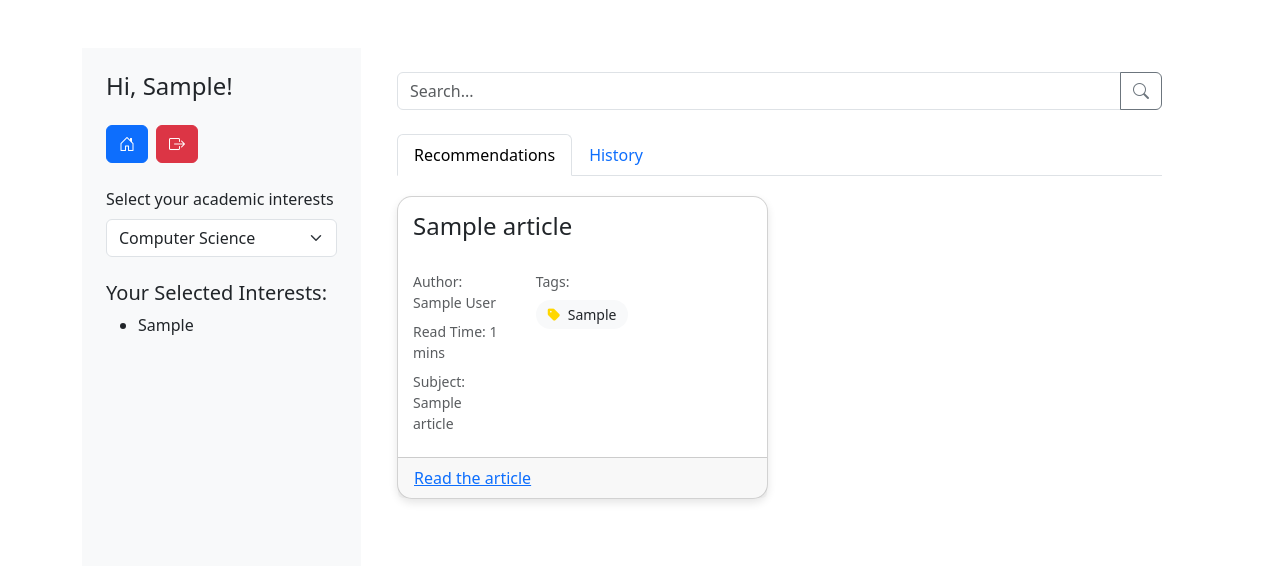
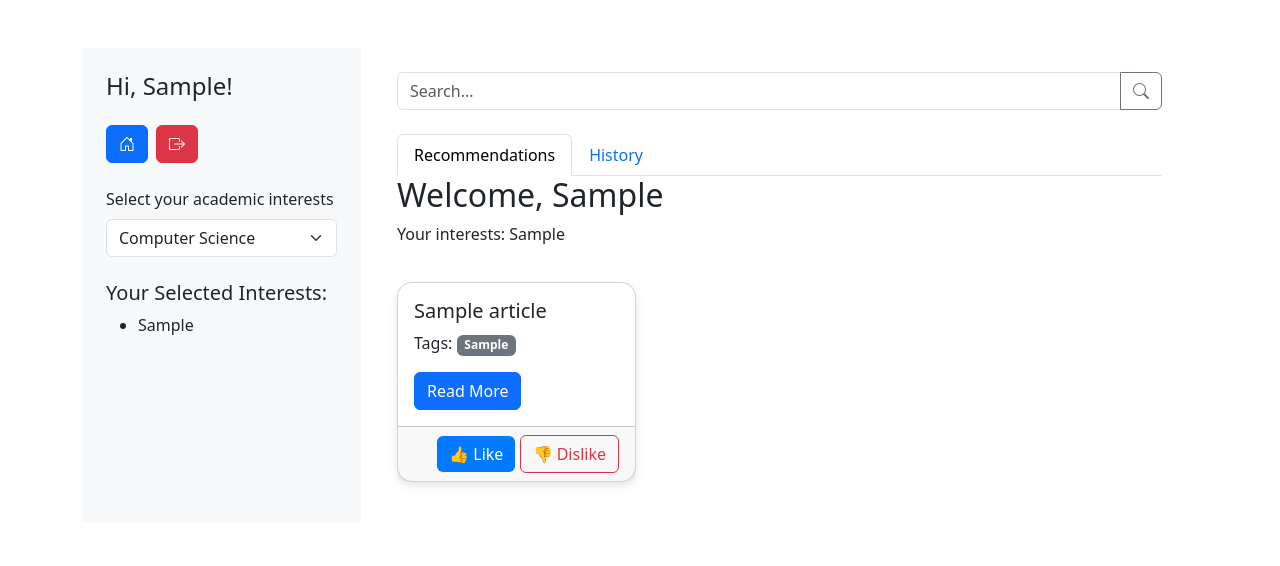
Before and after one commit to Raveen522/academic_recommender, a Django app: page /dashboard/ in a window 1280 px wide. Shown: the top 566 px of the page. Run offline with Django 5.2, Linux system fonts and the light colour scheme; a user stored in the database is signed in; tables that the repository leaves empty hold one stand-in row (values such as "Sample post").

Commit message:
User reactions adding feature implemented

```diff
--- a/main/models.py
+++ b/main/models.py
@@ -18,7 +18,7 @@
     def __str__(self):
         return self.user.username
 
-# added this model on 21/01/2025
+
 class Article(models.Model):
     title = models.CharField(max_length=255)
     author = models.CharField(max_length=255)
@@ -32,3 +32,22 @@
 
     def __str__(self):
         return self.title
+
+
+class UserReaction(models.Model):
+    LIKE = 'like'
+    DISLIKE = 'dislike'
+    REACTION_CHOICES = [
+        (LIKE, 'Like'),
+        (DISLIKE, 'Dislike'),
+    ]
+
+    user_profile = models.ForeignKey(UserProfile, on_delete=models.CASCADE, related_name='reactions')
+    article = models.ForeignKey(Article, on_delete=models.CASCADE, related_name='reactions')
+    reaction = models.CharField(max_length=10, choices=REACTION_CHOICES)
+
+    class Meta:
+        unique_together = ('user_profile', 'article')  # Ensure one reaction per article per user
+
+    def __str__(self):
+        return f"{self.user_profile.user.username} - {self.article.title} - {self.reaction}"
--- a/main/static/css/styles.css
+++ b/main/static/css/styles.css
@@ -55,3 +55,9 @@
     background-color: #007bff;
     border-color: #007bff;
 }
+
+button.active {
+    background-color: #28a745;
+    color: white;
+    border: none;
+}
--- a/main/templates/main/dashboard.html
+++ b/main/templates/main/dashboard.html
@@ -72,38 +72,84 @@
                     <!-- Recommendations Tab -->
                     <div class="tab-pane fade show active" id="recommendations" role="tabpanel" aria-labelledby="recommendations-tab">
                         <div class="row">
-                            {% for article in recommendations %}
-                            <div class="col-md-6 mb-4">
-                                <div class="card">
-                                    <div class="title-section">
-                                        <h4 class="mb-0">{{ article.title }}</h4>
-                                    </div>
-                                    <div class="row g-0">
-                                        <div class="col-12 col-md-4 info-section">
-                                            <small class="text-muted meta-text">Author: {{ article.author }}</small>
-                                            <small class="text-muted meta-text">Read Time: {{ article.read_time }} mins</small>
-                                            <small class="text-muted meta-text">Subject: {{ article.subject }}</small>
-                                        </div>
-                                        <div class="col-12 col-md-6 info-section">
-                                            <small class="text-muted d-block mb-2">Tags:</small>
-                                            <div class="d-flex flex-wrap">
-                                                {% for tag in article.tags|split:" " %}
-                                                    <span class="tag d-inline-block me-2 mb-2">
-                                                        <i class="fas fa-tag"></i> {{ tag }}
-                                                    </span>
-                                                {% endfor %}
+
+                            <div class="container">
+                                <h2>Welcome, {{ first_name }}</h2>
+                                <p>Your interests: {{ interests|join:", " }}</p>
+
+                                <div class="row">
+                                    {% for article in recommendations %}
+                                    <div class="col-md-4">
+                                        <div class="card mb-3">
+                                            <div class="card-body">
+                                                <h5 class="card-title">{{ article.title }}</h5>
+                                                <p class="card-text">
+                                                    Tags:
+                                                    {% for tag in article.tags_list %}
+                                                    <span class="badge bg-secondary">{{ tag }}</span>
+                                                    {% endfor %}
+                                                </p>
+                                                <a href="{{ article.url }}" class="btn btn-primary" target="_blank">Read More</a>
+                                            </div>
+                                            <div class="card-footer text-end">
+                                                <button
+                                                    class="btn btn-outline-success like-btn {% if article.reaction == 'like' %}active{% endif %}"
+                                                    data-article-id="{{ article.id }}"
+                                                    data-reaction="like">
+                                                    👍 Like
+                                                </button>
+                                                <button
+                                                    class="btn btn-outline-danger dislike-btn {% if article.reaction == 'dislike' %}active{% endif %}"
+                                                    data-article-id="{{ article.id }}"
+                                                    data-reaction="dislike">
+                                                    👎 Dislike
+                                                </button>
                                             </div>
                                         </div>
                                     </div>
-
-                                    <div class="card-footer">
-                                        <!-- Add the "Read the article" link -->
-                                        <a href="{{ article.url }}" class="text-primary" target="_blank">Read the article</a>
-                                    </div>
-
+                                    {% endfor %}
                                 </div>
                             </div>
-                            {% endfor %}
+
+                            <script>
+                                document.addEventListener("DOMContentLoaded", () => {
+                                    const buttons = document.querySelectorAll(".like-btn, .dislike-btn");
+
+                                    buttons.forEach(button => {
+                                        button.addEventListener("click", (e) => {
+                                            const articleId = e.target.getAttribute("data-article-id");
+                                            const reaction = e.target.getAttribute("data-reaction");
+
+                                            fetch("{% url 'react_to_article' %}", {
+                                                method: "POST",
+                                                headers: {
+                                                    "Content-Type": "application/x-www-form-urlencoded",
+                                                    "X-CSRFToken": "{{ csrf_token }}"
+                                                },
+                                                body: `article_id=${articleId}&reaction=${reaction}`
+                                            })
+                                            .then(response => response.json())
+                                            .then(data => {
+                                                if (data.success) {
+                                                    // Update button styles based on the reaction
+                                                    buttons.forEach(btn => {
+                                                        if (btn.getAttribute("data-article-id") === articleId) {
+                                                            if (btn.getAttribute("data-reaction") === reaction) {
+                                                                btn.classList.add("active");
+                                                            } else {
+                                                                btn.classList.remove("active");
+                                                            }
+                                                        }
+                                                    });
+                                                }
+                                            })
+                                            .catch(error => console.error("Error:", error));
+                                        });
+                                    });
+                                });
+                            </script>
+
+
                         </div>
                     </div>
 
--- a/main/urls.py
+++ b/main/urls.py
@@ -6,4 +6,5 @@
     path("signup/", views.signup_view, name="signup"),
     path("interest-selection/", views.interest_selection_view, name="interest_selection"),
     path("dashboard/", views.dashboard_view, name="dashboard"),
+    path("react-to-article/", views.react_to_article, name="react_to_article"),
 ]
--- a/main/views.py
+++ b/main/views.py
@@ -77,22 +77,65 @@
     return render(request, 'main/interest_selection.html')
 
 # Dashboard view
+from .models import Article, UserProfile, UserReaction  # Ensure models are imported
+from django.contrib.auth.decorators import login_required
+from django.shortcuts import render, redirect
+from django.contrib.auth import logout
+
 @login_required
 def dashboard_view(request):
     if request.method == "POST" and "logout" in request.POST:
         logout(request)
         return redirect("login")
 
-    user_profile = request.user.profile.interests  # User's interests as a string
-    recommendations = get_recommendations(user_profile)
+    # Fetch the user's profile and interests
+    user_profile = request.user.profile
+    user_interests = user_profile.interests.split(',')  # Convert interests string to a list
 
-    # Process tags for each recommendation
-    for article in recommendations.to_dict('records'):
-        article['tags_list'] = article['tags'].split(',') if article['tags'] else []
+    # Fetch recommendations (this can be your recommendation logic)
+    recommendations = Article.objects.all()  # Replace with actual recommendation logic
+
+    # Fetch user reactions for the logged-in user
+    user_reactions = UserReaction.objects.filter(user_profile=user_profile)
+    reacted_articles = {reaction.article.id: reaction.reaction for reaction in user_reactions}
+
+    # Add reaction info and tags for each article
+    for article in recommendations:
+        article.reaction = reacted_articles.get(article.id, None)
+        article.tags_list = article.tags.split(',') if article.tags else []
 
     return render(request, "main/dashboard.html", {
         "user": request.user,
-        "first_name": request.user.profile.first_name,
-        "interests": user_profile.split(','),
-        "recommendations": recommendations.to_dict('records'),
+        "first_name": user_profile.first_name,
+        "interests": user_interests,
+        "recommendations": recommendations,
     })
+
+
+
+from django.http import JsonResponse
+from django.views.decorators.csrf import csrf_exempt
+
+@csrf_exempt
+@login_required
+def react_to_article(request):
+    if request.method == "POST":
+        article_id = request.POST.get('article_id')
+        reaction = request.POST.get('reaction')  # 'like' or 'dislike'
+
+        try:
+            article = Article.objects.get(id=article_id)
+            user_profile = request.user.profile
+
+            # Update or create reaction
+            user_reaction, created = UserReaction.objects.update_or_create(
+                user_profile=user_profile,
+                article=article,
+                defaults={'reaction': reaction}
+            )
+
+            return JsonResponse({"success": True, "reaction": user_reaction.reaction})
+        except Article.DoesNotExist:
+            return JsonResponse({"success": False, "error": "Article not found"})
+
+    return JsonResponse({"success": False, "error": "Invalid request"})
```
Also changed, not shown: main/migrations/0005_userreaction.py (added).
